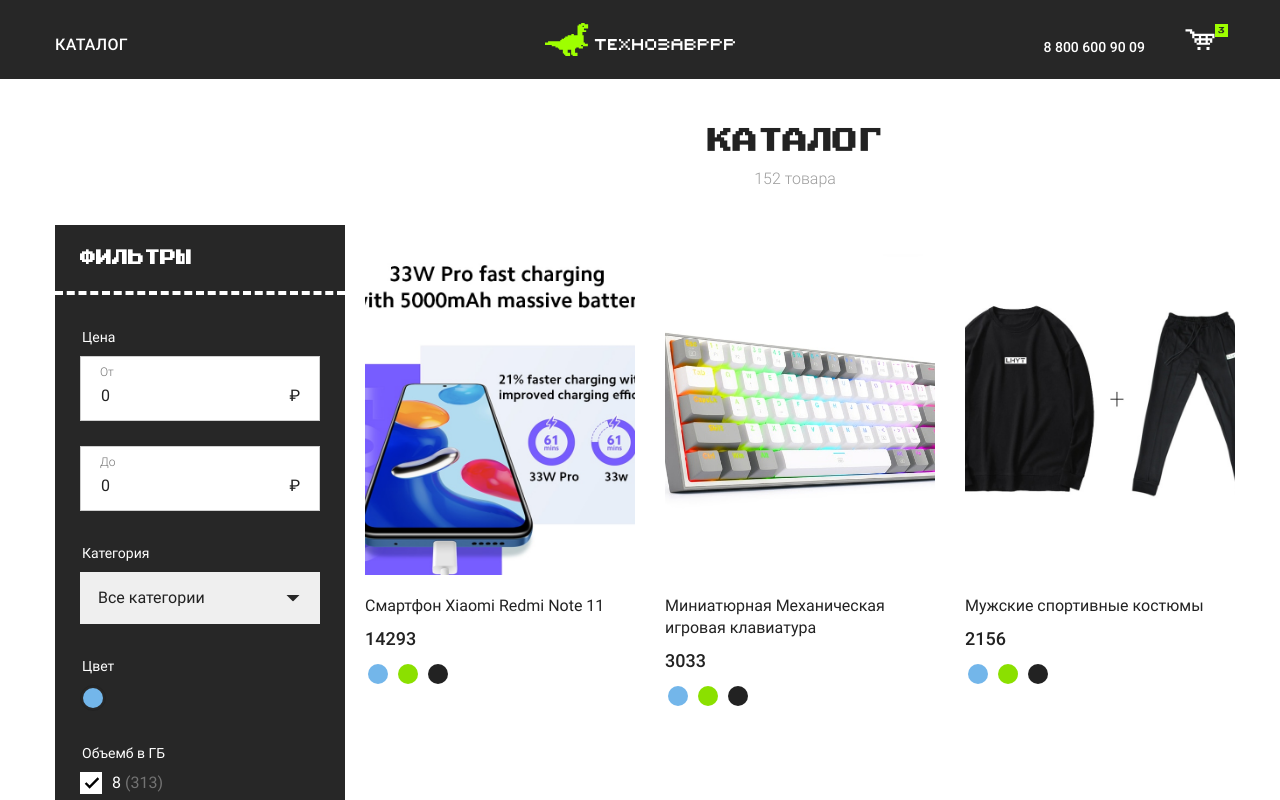
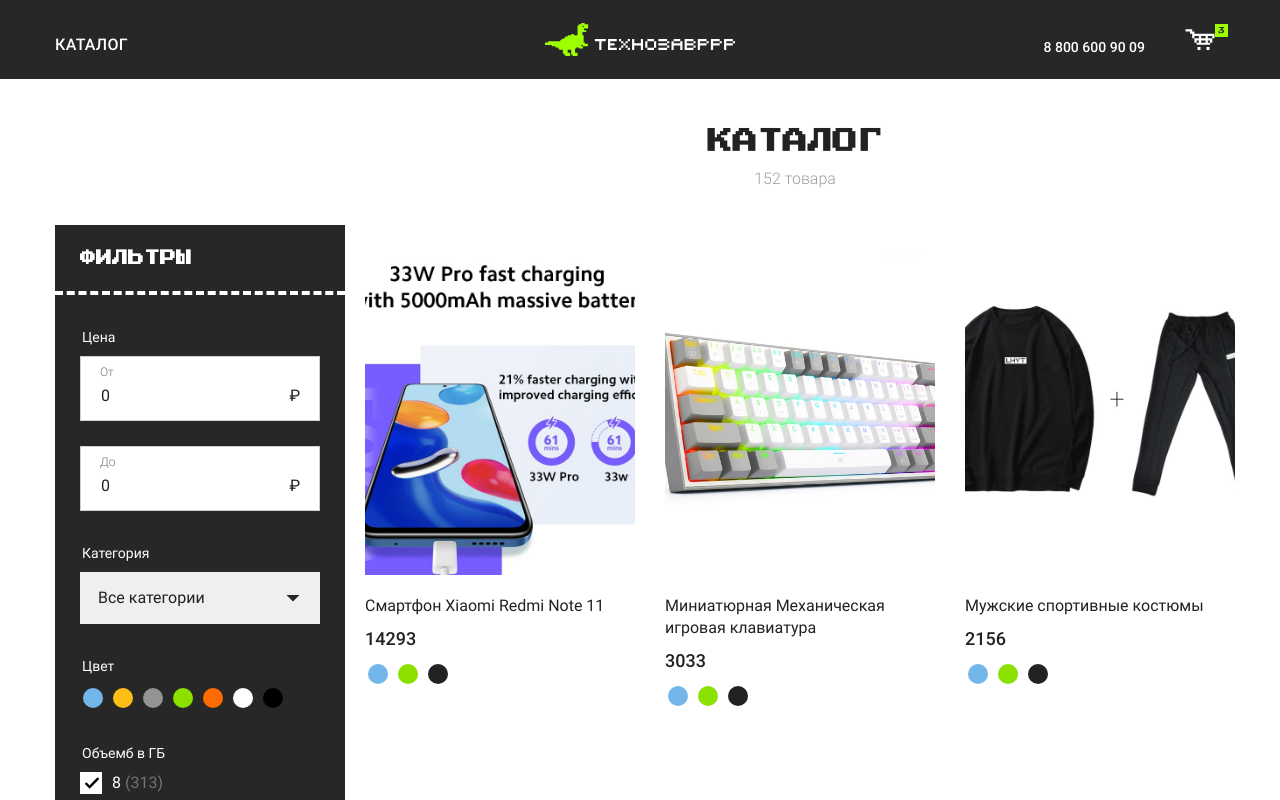
Before and after one commit to spartachesko/vue3, a Vue app: page / in a window 1280 px wide. Shown: the top 800 px of the page. Built offline with nearby package versions, Linux system fonts and the light colour scheme.

Commit message:
не срабатывает выделение цвета

```diff
--- a/src/App.vue
+++ b/src/App.vue
@@ -60,7 +60,7 @@
       }
       if (this.filterColor) {
         filterProducts = filterProducts.filter(
-          (product) => product.colors === this.filterColor,
+          (product) => product.colors.contains(this.filterColor),
         );
       }
       return filterProducts;
--- a/src/components/ProductFilter.vue
+++ b/src/components/ProductFilter.vue
@@ -37,54 +37,18 @@
           <fieldset class="form__block">
             <legend class="form__legend">Цвет</legend>
             <ul class="colors">
-              <li class="colors__item">
+              <li class="colors__item" v-for="_color_ in colors" :key="_color_.id">
                 <label class="colors__label">
                   <input class="colors__radio sr-only"
                   type="radio"
                   name="color"
-                  value="#73B6EA"
-                  checked="">
-                  <span class="colors__value" style="background-color: #73B6EA;">
+                  :value="_color_.title"
+                  v-model="currentColor">
+                  <span class="colors__value"
+                  :style="{'background-color': _color_.title}">
                   </span>
                 </label>
               </li>
-              <!-- <li class="colors__item">
-                <label class="colors__label">
-                  <input class="colors__radio sr-only" type="radio" name="color" value="#FFBE15">
-                  <span class="colors__value" style="background-color: #FFBE15;">
-                  </span>
-                </label>
-              </li>
-              <li class="colors__item">
-                <label class="colors__label">
-                  <input class="colors__radio sr-only" type="radio" name="color" value="#939393">
-                  <span class="colors__value" style="background-color: #939393;">
-                </span></label>
-              </li>
-              <li class="colors__item">
-                <label class="colors__label">
-                  <input class="colors__radio sr-only" type="radio" name="color" value="#8BE000">
-                  <span class="colors__value" style="background-color: #8BE000;">
-                </span></label>
-              </li>
-              <li class="colors__item">
-                <label class="colors__label">
-                  <input class="colors__radio sr-only" type="radio" name="color" value="#FF6B00">
-                  <span class="colors__value" style="background-color: #FF6B00;">
-                </span></label>
-              </li>
-              <li class="colors__item">
-                <label class="colors__label">
-                  <input class="colors__radio sr-only" type="radio" name="color" value="#FFF">
-                  <span class="colors__value" style="background-color: #FFF;">
-                </span></label>
-              </li>
-              <li class="colors__item">
-                <label class="colors__label">
-                  <input class="colors__radio sr-only" type="radio" name="color" value="#000">
-                  <span class="colors__value" style="background-color: #000;">
-                </span></label>
-              </li> -->
             </ul>
           </fieldset>
 
@@ -170,6 +134,7 @@
 
 <script>
 import categories from '../data/categories';
+import colors from '../data/colors';
 
 export default {
   data() {
@@ -184,6 +149,9 @@
   computed: {
     categories() {
       return categories;
+    },
+    colors() {
+      return colors;
     },
   },
   watch: {
--- /dev/null
+++ b/src/data/colors.js
@@ -0,0 +1,30 @@
+export default [
+  {
+    id: 1,
+    title: '#73B6EA',
+  },
+  {
+    id: 2,
+    title: '#FFBE15',
+  },
+  {
+    id: 3,
+    title: '#939393',
+  },
+  {
+    id: 4,
+    title: '#8BE000',
+  },
+  {
+    id: 5,
+    title: '#FF6B00',
+  },
+  {
+    id: 6,
+    title: '#FFF',
+  },
+  {
+    id: 7,
+    title: '#000',
+  },
+];
```
